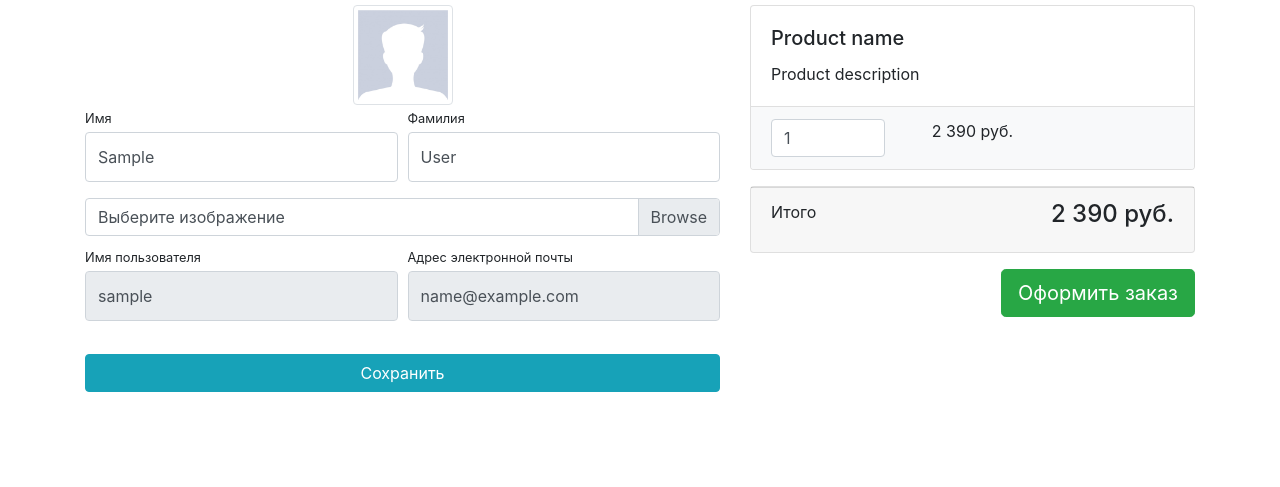
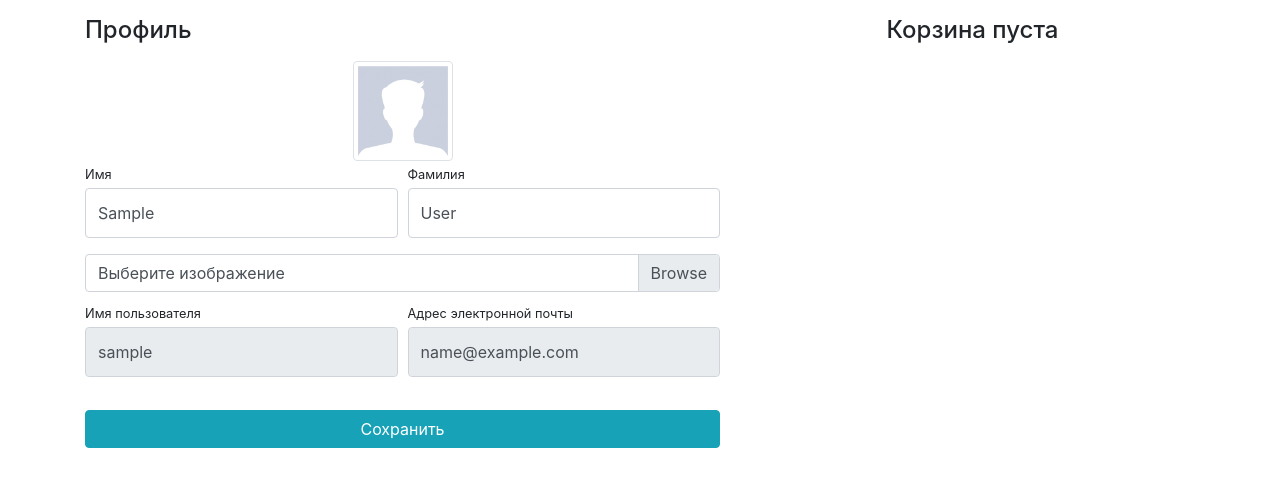
Before and after one commit to hodakoov/store, a Django app: page /users/profile in a window 1280 px wide. Shown: the part 56-543 px from the top of the page. Run offline with Django 3.2, Linux system fonts and the light colour scheme; the visitor is signed in with stand-in values (Sample User, id 1); some libraries are stand-ins or nearby versions.

Commit message:
В profile.html исправлен дичайший баг. Изначально при создании файла в блоке css была указана неверная ссылка на css шаблон. Из-за этого при отображении страниицы в профиле контейнер страницы уехал наверх под контейнер нави-бара и не отображались слова Профиль и Корзина. СОздана модель корзины (мн.число) - Baskets. Из profile.html вытащил в отдельный файл всю информацию касающуюся корзины (baskets.html). Во views.py в контект добавлены данные с модели baskets для дальнейшей передачи в шаблон baskets.html. Передача идет через profile.html  и встроенной в шаблон {% include 'products/baskets.html' %}.

```diff
--- /dev/null
+++ b/products/templates/products/baskets.html
@@ -0,0 +1,42 @@
+        <div class="col-lg-5">
+            {% if bastets %}
+            <h4 class="mt-3 mb-3 d-flex justify-content-between align-items-center mb-3">
+                Корзина <span class="badge badge-secondary badge-pill">3</span>
+            </h4>
+            <div class="card mb-3">
+                <div class="card-body">
+                    <h5 class="card-title">Product name</h5>
+                    <p class="card-text">Product description</p>
+                </div>
+                <ul class="list-group list-group-flush">
+                    <li class="list-group-item bg-light">
+                        <div class="row text-center">
+                            <div class="col-lg-4">
+                                <input name="basketID" type="number" class="form-control"
+                                       value="1" min="0">
+                            </div>
+                            <div class="col-lg-4">2 390 руб.</div>
+                            <div class="col-lg-4">
+                                <a href="#">
+                                    <i class="fas fa-trash"></i>
+                                </a>
+                            </div>
+                        </div>
+                    </li>
+                </ul>
+            </div>
+            <div class="card mb-3">
+                <div class="card-footer">
+                    <p class="float-left">Итого</p>
+                    <h4 class="float-right">2 390 руб.</h4>
+                </div>
+            </div>
+            <a class="btn btn-success btn-lg float-right" href="../orders/order-create.html">
+                Оформить заказ
+            </a>
+            {% else %}
+             <h4 class="mt-3 mb-3 text-center">
+                Корзина пуста
+            </h4>
+            {% endif %}
+        </div>
--- a/users/templates/users/profile.html
+++ b/users/templates/users/profile.html
@@ -2,7 +2,7 @@
 {% load static %}
 
 {% block css %}
-    <link href="{% static '/vendor/bootstrap/css/bootstrap.min.css' %}" rel="stylesheet">
+    <link href="{% static 'vendor/css/profile.css' %}" rel="stylesheet">
 {% endblock %}
 
 {% block content %}
@@ -57,42 +57,7 @@
                 </div>
             </form>
         </div>
-        <div class="col-lg-5">
-            <h4 class="mt-3 mb-3 d-flex justify-content-between align-items-center mb-3">
-                Корзина <span class="badge badge-secondary badge-pill">3</span>
-            </h4>
-            <div class="card mb-3">
-                <div class="card-body">
-                    <h5 class="card-title">Product name</h5>
-                    <p class="card-text">Product description</p>
-                </div>
-                <ul class="list-group list-group-flush">
-                    <li class="list-group-item bg-light">
-                        <div class="row text-center">
-                            <div class="col-lg-4">
-                                <input name="basketID" type="number" class="form-control"
-                                       value="1" min="0">
-                            </div>
-                            <div class="col-lg-4">2 390 руб.</div>
-                            <div class="col-lg-4">
-                                <a href="#">
-                                    <i class="fas fa-trash"></i>
-                                </a>
-                            </div>
-                        </div>
-                    </li>
-                </ul>
-            </div>
-            <div class="card mb-3">
-                <div class="card-footer">
-                    <p class="float-left">Итого</p>
-                    <h4 class="float-right">2 390 руб.</h4>
-                </div>
-            </div>
-            <a class="btn btn-success btn-lg float-right" href="../orders/order-create.html">
-                Оформить заказ
-            </a>
-        </div>
+        {% include 'products/baskets.html' %}
     </div>
 </div>
 {% endblock %}
--- a/users/views.py
+++ b/users/views.py
@@ -3,7 +3,7 @@ from django.contrib import auth, messages
 from django.urls import reverse
 
 from .forms import UserLoginForm, UserRegistrationForm, UserProfileForm
-
+from products.models import Baskets
 
 def login(request):
     if request.method == 'POST':
@@ -42,7 +42,9 @@ def profile(request):
             return HttpResponseRedirect(reverse('users:profile'))
     else:
         form = UserProfileForm(instance=request.user)
-    context = {'title': 'Store - Профиль', 'form': form}
+    context = {'title': 'Store - Профиль',
+               'form': form,
+               'baskets': Baskets.objects.filter(user=request.user)}
     return render(request, 'users/profile.html', context)
 
 
```
Also changed, not shown: products/models.py (+12 -0 lines).
